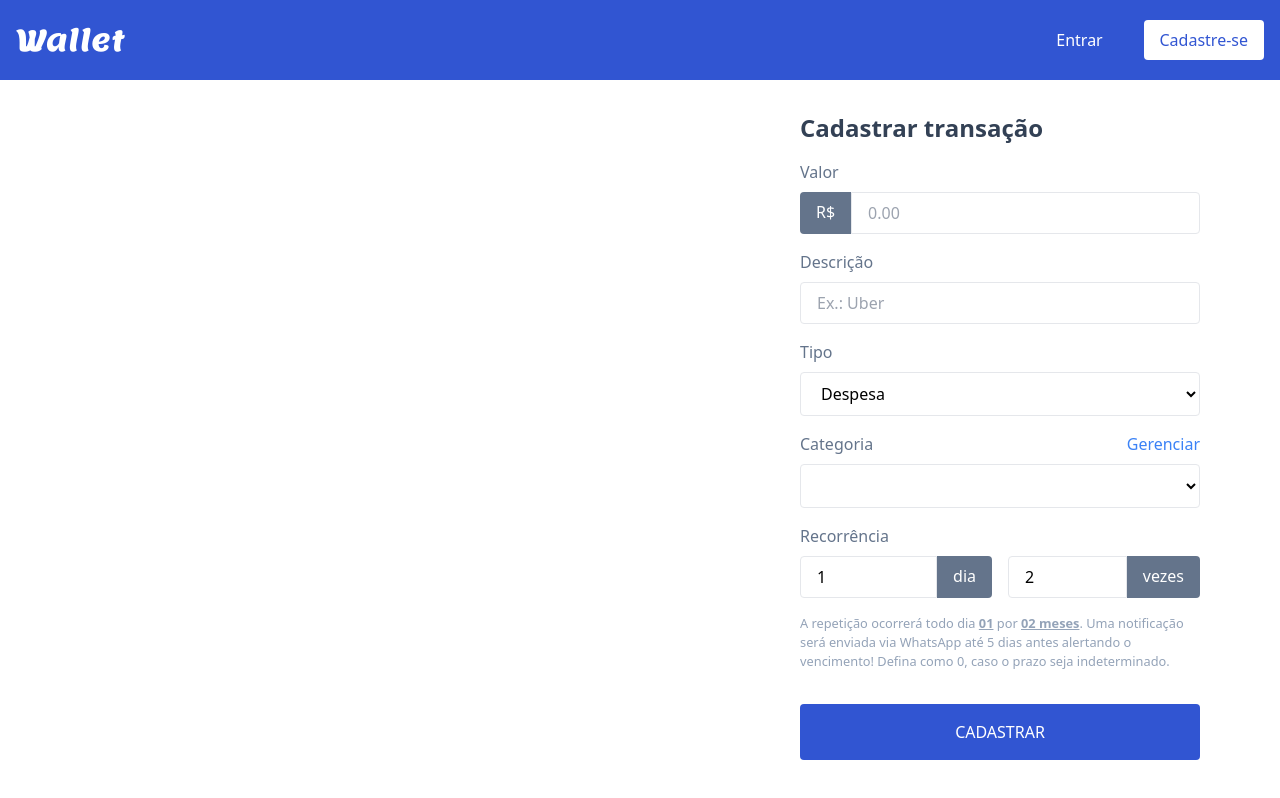
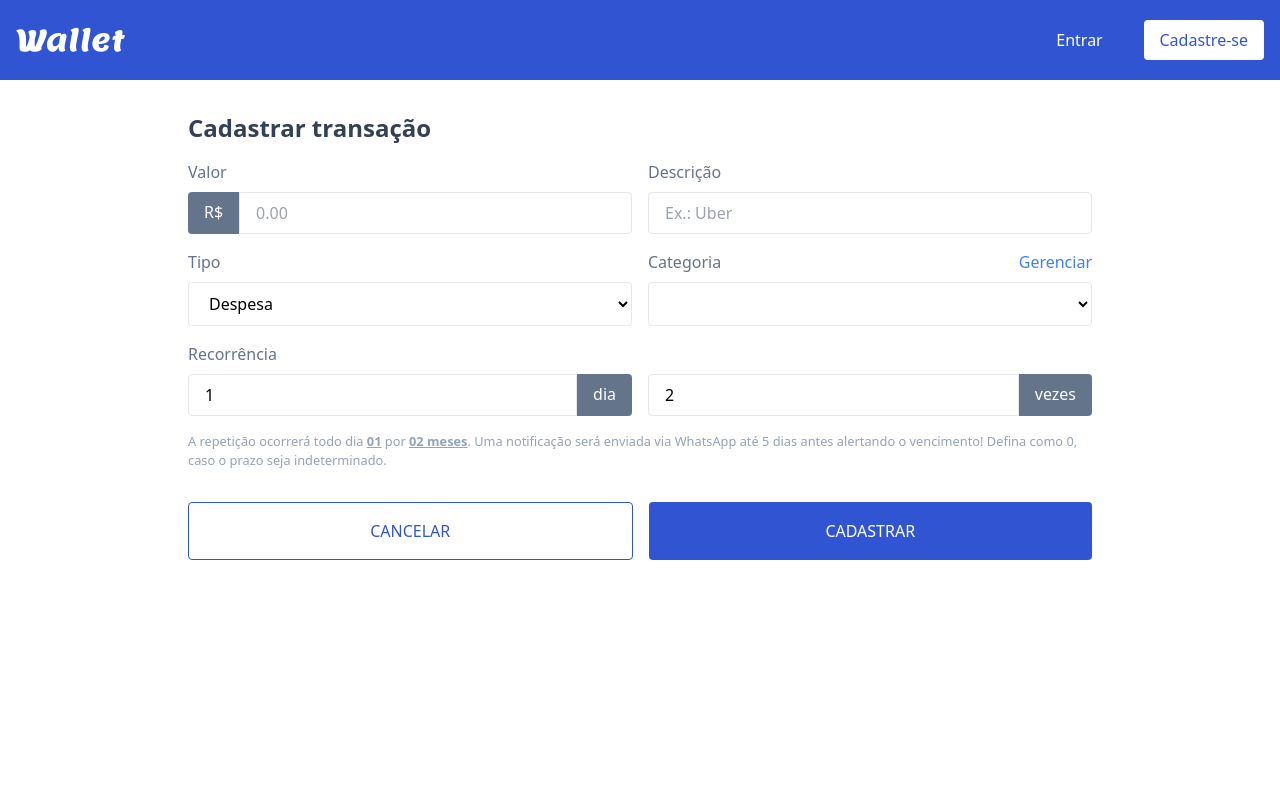
Before and after one commit to henriquebarrosx/WalletApp, a Vue app: page / in a window 1280 px wide. Built offline with nearby package versions, Linux system fonts and the light colour scheme.

Commit message:
Make transaction register page responsive

```diff
--- a/src/components/Categories.vue
+++ b/src/components/Categories.vue
@@ -60,7 +60,7 @@ onUnmounted(() => {
 
 <template>
   <div class="fixed right-0 top-0 bottom-0">
-    <div class="flex flex-col gap-8 shadow-2xl py-12 px-8 h-screen w-[500px] z-10 bg-white overflow-y-auto">
+    <div class="flex flex-col gap-8 shadow-2xl py-12 px-8 h-screen md:w-[500px] w-screen z-10 bg-white overflow-y-auto">
       <div class="flex flex-col gap-4 w-full">
         <div class="flex justify-between mb-6">
           <h1 class="text-xl font-bold">
--- a/src/pages/Home/index.vue
+++ b/src/pages/Home/index.vue
@@ -63,12 +63,13 @@ function toggleCategoriesModal() {
 <template>
   <NavBar />
 
-  <main class="px-20 py-8 flex justify-end">
-    <form class="flex flex-col gap-4 max-w-[400px]">
+  <main class="md:px-12 px-8 py-8 flex max-w-[1000px] mx-auto">
+    <form class="flex flex-col gap-4">
       <h1 class="text-2xl font-semibold text-slate-700">
         Cadastrar transação
       </h1>
 
+      <div class="sm:grid sm:grid-cols-2 gap-4 flex flex-col">
         <fieldset class="flex flex-col w-full gap-2">
           <label for="amount" class="text-slate-500 font-medium">
             Valor
@@ -76,8 +77,8 @@ function toggleCategoriesModal() {
 
           <div class="flex w-full">
             <span class="px-4 py-2 bg-slate-500 text-white rounded-l">R$</span>
-          <input v-model="amountField" @change="formatAmountToCurrency" id="amount" class="input-field rounded-r"
-            type="text" placeholder="0.00" />
+            <input v-model="amountField" @change="formatAmountToCurrency" id="amount"
+              class="border px-4 py-2 w-full rounded-r" type="text" placeholder="0.00" />
           </div>
         </fieldset>
 
@@ -86,7 +87,7 @@ function toggleCategoriesModal() {
             Descrição
           </label>
 
-        <input id="description" class="input-field rounded" type="text" placeholder="Ex.: Uber" />
+          <input id="description" class="border px-4 py-2 w-full rounded" type="text" placeholder="Ex.: Uber" />
         </fieldset>
 
         <fieldset class="flex flex-col w-full gap-2">
@@ -94,7 +95,7 @@ function toggleCategoriesModal() {
             Tipo
           </label>
 
-        <select class="input-field rounded bg-white h-11">
+          <select class="border px-4 py-2 w-full rounded bg-white h-11">
             <option>Despesa</option>
             <option>Entrada</option>
           </select>
@@ -106,13 +107,13 @@ function toggleCategoriesModal() {
               Categoria
             </label>
 
-          <button v-if="true" type="button" @click="toggleCategoriesModal"
+            <button v-if="true" type="button" @click="toggleCategoriesModal" title="Gerenciar categorias"
               class="text-blue-500 hover:underline duration-200 ease-in-out">
               Gerenciar
             </button>
           </div>
 
-        <select @focus="fetchCategories" class="input-field rounded bg-white h-11">
+          <select @focus="fetchCategories" class="border px-4 py-2 w-full rounded bg-white h-11">
             <option v-if="categoryList.isLoading" disabled>Carregando...</option>
 
             <option v-for="category of categoryList.items" :key="category.id" :value="category.id">
@@ -121,19 +122,21 @@ function toggleCategoriesModal() {
           </select>
         </fieldset>
 
-      <fieldset class="flex flex-col w-full gap-2">
+        <fieldset class="flex flex-col w-full gap-2 sm:col-span-2">
           <label for="description" class="text-slate-500 font-medium">
             Recorrência
           </label>
 
           <div class="flex gap-4">
             <div class="flex w-full">
-            <input v-model="frequencyDayField" id="frequencyDay" placeholder="0" class="input-field rounded-l" />
+              <input v-model="frequencyDayField" id="frequencyDay" placeholder="0"
+                class="border px-4 py-2 w-full rounded-l" />
               <span class="px-4 py-2 bg-slate-500 text-white rounded-r">dia</span>
             </div>
 
             <div class="flex w-full">
-            <input v-model="frequencyTimesField" id="frequencyTimes" placeholder="0" class="input-field rounded-l" />
+              <input v-model="frequencyTimesField" id="frequencyTimes" placeholder="0"
+                class="border px-4 py-2 w-full rounded-l" />
               <span class="px-4 py-2 bg-slate-500 text-white rounded-r">vezes</span>
             </div>
           </div>
@@ -148,14 +151,24 @@ function toggleCategoriesModal() {
 
           <small class="text-slate-400 mt-2">
             A repetição ocorrerá todo dia <strong class="underline">{{ formattedFrequencyDay }}</strong> por
-          <strong class="underline">{{ formatedFrequencyTimesText }}</strong>. Uma notificação será enviada via WhatsApp
+            <strong class="underline">{{ formatedFrequencyTimesText }}</strong>. Uma notificação será enviada via
+            WhatsApp
             até 5 dias antes alertando o vencimento! Defina como 0, caso o prazo seja indeterminado.
           </small>
         </fieldset>
+      </div>
 
-      <button class="rounded p-4 mt-4 bg-[#3155d2] hover:opacity-50 duration-200 ease-in-out text-white">
+      <div class="flex sm:flex-row flex-col-reverse w-full sm:gap-4">
+        <button type="submit" title="Cancelar"
+          class="w-full rounded p-4 mt-4 border border-[#3155d2] hover:opacity-50 duration-200 ease-in-out text-[#3155d2]">
+          CANCELAR
+        </button>
+
+        <button type="submit" title="Cadastrar transação"
+          class="w-full rounded p-4 mt-4 bg-[#3155d2] hover:opacity-50 duration-200 ease-in-out text-white">
           CADASTRAR
         </button>
+      </div>
     </form>
 
     <section v-if="isCategoriesVisivel">
@@ -163,9 +176,3 @@ function toggleCategoriesModal() {
     </section>
   </main>
 </template>
-
-<style scoped>
-.input-field {
-  @apply border px-4 py-2 w-full;
-}
-</style>
```
Lines whose indentation alone changed are shown as unchanged.
